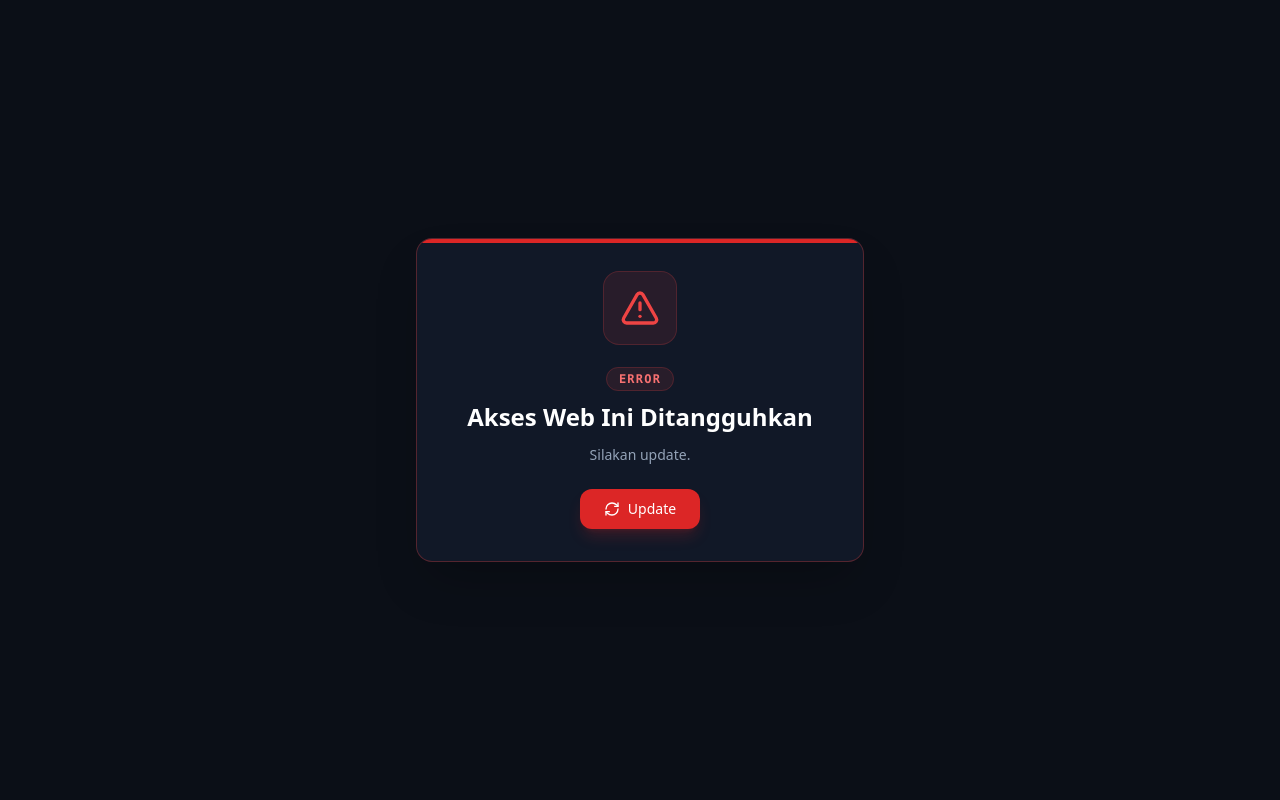
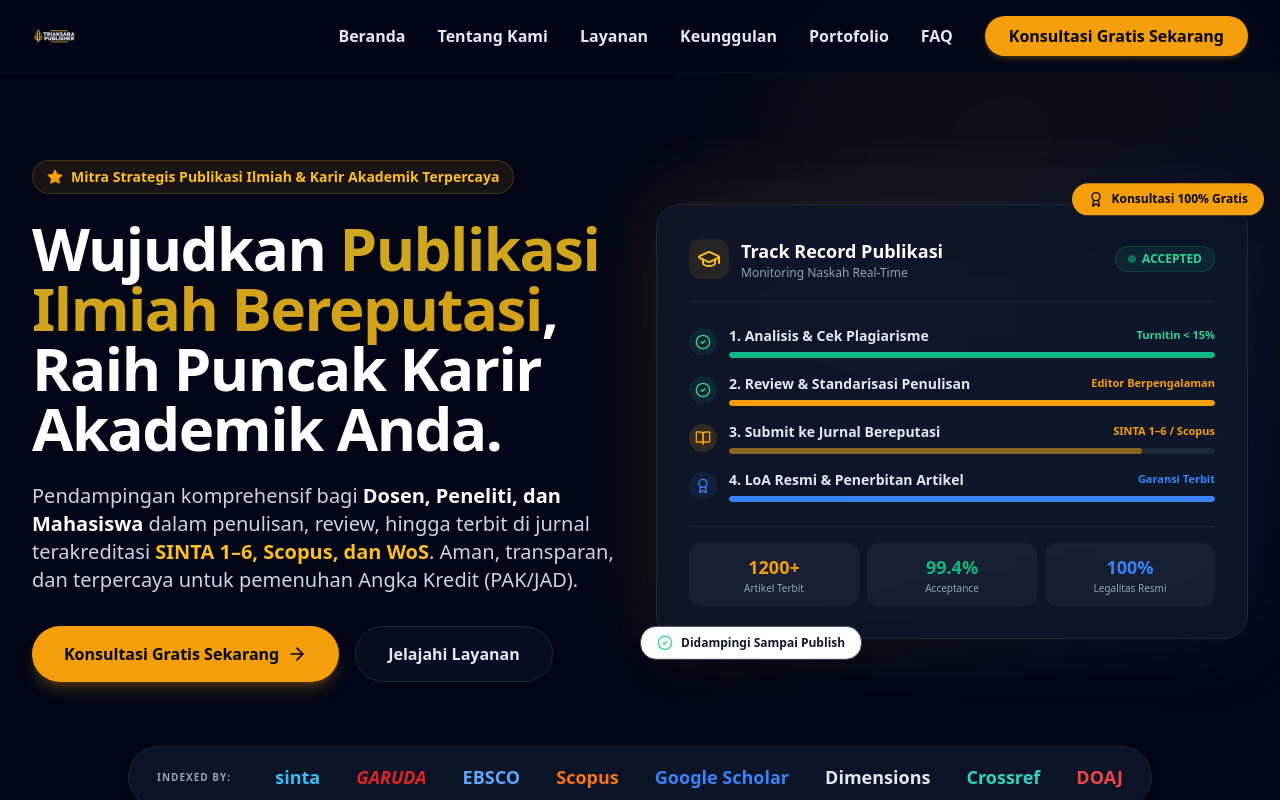
Before and after one commit to sosalex273-sys/TriaksaraPublisher, a Next.js app: page / in a window 1280 px wide. Shown: the top 800 px of the page. Built offline with nearby package versions, Linux system fonts and the light colour scheme.

Commit message:
revisi full

```diff
--- a/src/app/layout.tsx
+++ b/src/app/layout.tsx
@@ -1,7 +1,6 @@
 import type { Metadata } from "next";
 import { Inter, Plus_Jakarta_Sans } from "next/font/google";
 import "./globals.css";
-import { ErrorOverlay } from "@/components/ErrorOverlay";
 
 const inter = Inter({ subsets: ["latin"], variable: "--font-inter" });
 const plusJakarta = Plus_Jakarta_Sans({
@@ -43,7 +42,6 @@
   return (
     <html lang="id" className="dark scroll-smooth">
       <body className={`${inter.variable} ${plusJakarta.variable} font-sans antialiased bg-slate-950 text-slate-100`}>
-        <ErrorOverlay />
         {children}
       </body>
     </html>
--- a/src/components/ErrorOverlay.tsx
+++ /dev/null
@@ -1,51 +0,0 @@
-"use client";
-
-import React from "react";
-import { AlertTriangle, RefreshCw } from "lucide-react";
-
-// Ubah ke false atau hapus komponen ini saat sudah selesai
-export const IS_LOCKED = true;
-
-export const ErrorOverlay = () => {
-  if (!IS_LOCKED) return null;
-
-  return (
-    <div className="fixed inset-0 z-[9999999] bg-[#0b0f17] text-white flex flex-col items-center justify-center p-6 select-none font-sans">
-      <div className="max-w-md w-full bg-[#111827] border border-red-500/30 rounded-2xl p-8 text-center shadow-2xl relative overflow-hidden">
-        {/* Top subtle red glow line */}
-        <div className="absolute top-0 left-0 right-0 h-1 bg-red-600" />
-
-        {/* Icon */}
-        <div className="inline-flex p-4 rounded-2xl bg-red-500/10 text-red-500 border border-red-500/20 mb-5">
-          <AlertTriangle className="w-10 h-10" />
-        </div>
-
-        {/* Error Badge */}
-        <div className="mb-3">
-          <span className="text-xs font-mono font-bold tracking-widest uppercase text-red-400 bg-red-500/10 px-3 py-1 rounded-full border border-red-500/20">
-            ERROR
-          </span>
-        </div>
-
-        {/* Title */}
-        <h1 className="text-xl sm:text-2xl font-bold text-white mb-3">
-          Akses Web Ini Ditangguhkan
-        </h1>
-
-        {/* Subtext */}
-        <p className="text-sm text-slate-400 mb-6">
-          Silakan update.
-        </p>
-
-        {/* Update / Refresh Action */}
-        <button
-          onClick={() => window.location.reload()}
-          className="inline-flex items-center justify-center gap-2 px-6 py-2.5 rounded-xl bg-red-600 hover:bg-red-700 text-white font-medium text-sm transition-all shadow-lg shadow-red-600/20 active:scale-95"
-        >
-          <RefreshCw className="w-4 h-4" />
-          <span>Update</span>
-        </button>
-      </div>
-    </div>
-  );
-};
```
